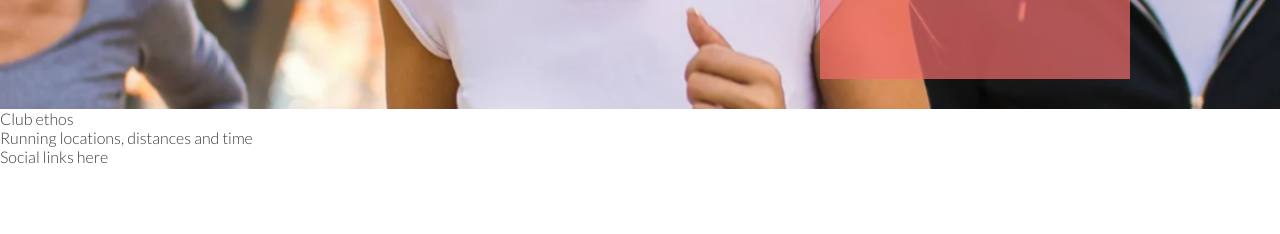
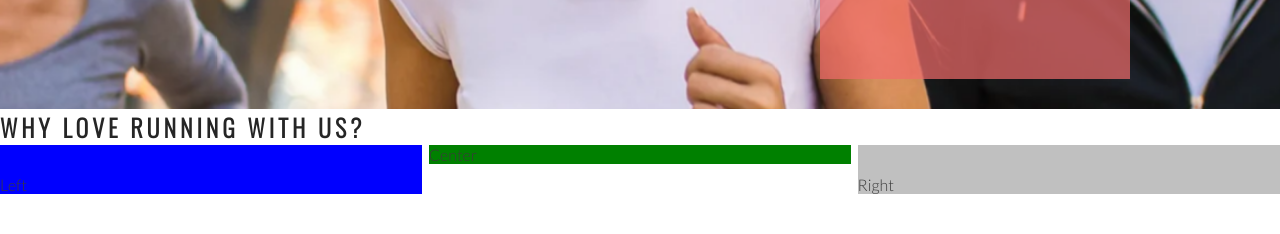
Before and after one commit to Krnsand/love-running, a plain HTML site: page index.html in a window 1280 px wide. Shown: the part 566-800 px from the top of the page. Drawn offline with nearby package versions, Linux system fonts and the light colour scheme.

Commit message:
Add club ethos main structure

```diff
--- a/assets/css/style.css
+++ b/assets/css/style.css
@@ -25,6 +25,7 @@ h2 {
 #logo {
     float: left;
     font-size: 280%;
+    margin-left: 30px;
 }
 
 /* navigation links */
@@ -111,3 +112,30 @@ h2 {
 
     position: absolute;
 }
+
+/* club-ethos */
+
+#club-ethos {
+    height: 600px;
+}
+
+#left-about {
+    padding-top: 30px;
+    width: 33%;
+    float: left;
+    background-color: blue;
+}
+
+
+#right-about {
+    padding-top: 30px;
+    width: 33%;
+    float: right;
+    background-color: silver;
+}
+
+#center-about {
+    width: 33%;
+    margin: 0 auto;
+    background-color: green;
+}
--- a/index.html
+++ b/index.html
@@ -32,8 +32,11 @@
             <h3>Dublin Docklands & Pheonix Park</h3>
         </div>
     </section>
-    <section>
-        Club ethos
+    <section id="club-ethos">
+        <h1>Why Love Running With Us?</h1>
+        <div id="left-about">Left</div>
+        <div id="right-about">Right</div>
+        <div id="center-about">Center</div>
     </section>
     <section>
         Running locations, distances and time
```
